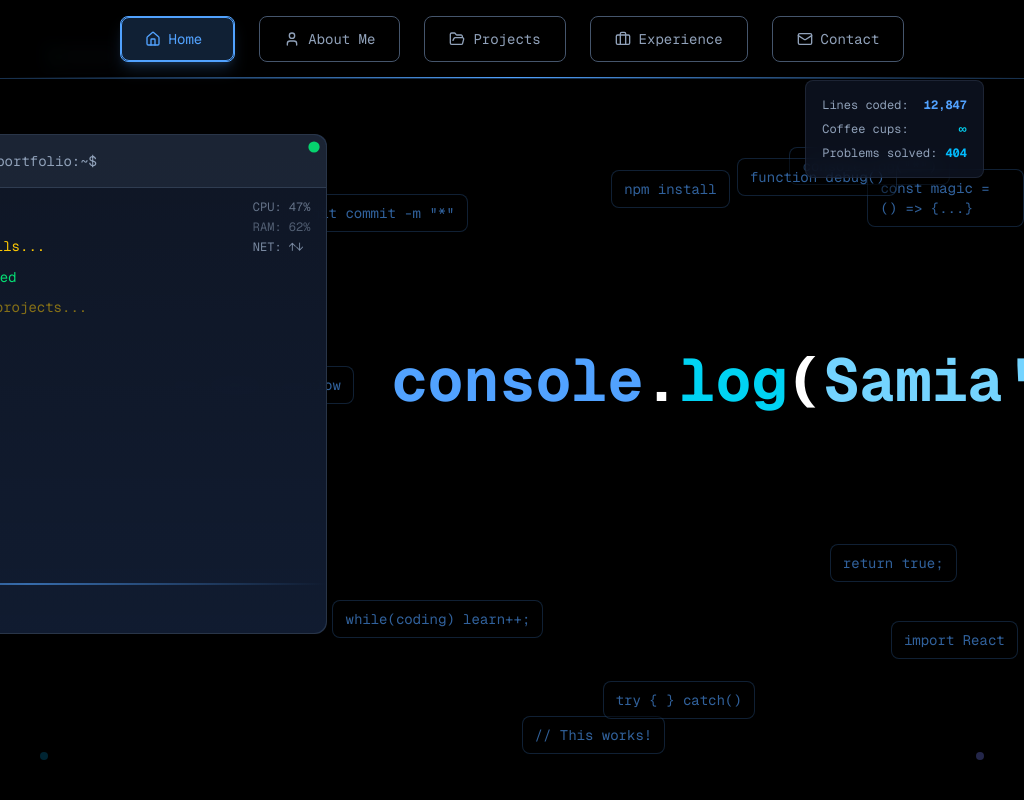
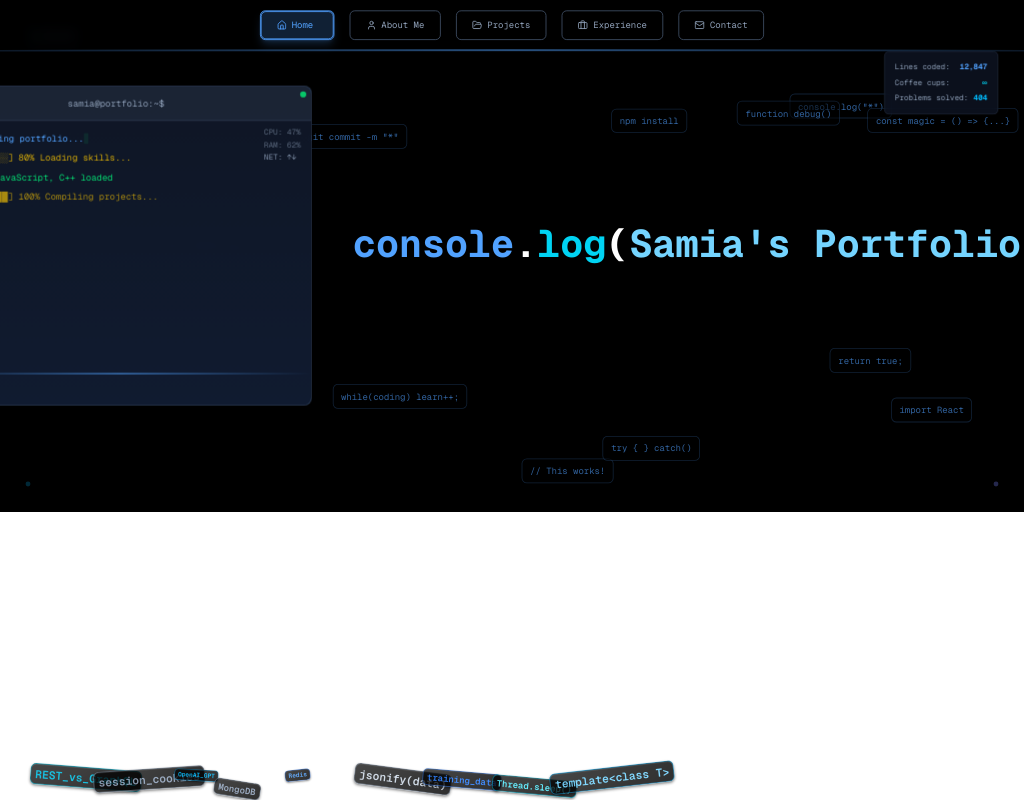
Before and after one commit to SamiaIslam22/portfolio-template, a Next.js app: page / in a window 1024 px wide. Shown: the top 800 px of the page. Built offline with nearby package versions, Linux system fonts and the light colour scheme.

Commit message:
Backup current version before responsive fixes

```diff
--- a/src/app/globals.css
+++ b/src/app/globals.css
@@ -32,13 +32,57 @@ body {
   background-size: 50px 50px;
 }
 
-/* Simple mobile scaling - this will definitely work */
+/* ZOOM OUT FIX - Keep your original design but make it smaller */
+
+/* For laptops and large screens - zoom out to 85% */
+@media screen and (min-width: 1024px) and (max-width: 1600px) {
+  html {
+    zoom: 0.85;
+  }
+
+  /* Fallback for browsers that don't support zoom */
+  body {
+    transform: scale(0.85);
+    transform-origin: top left;
+    width: 118%; /* 100 / 0.85 */
+    height: 118%;
+  }
+}
+
+/* For very large screens - zoom out to 90% */
+@media screen and (min-width: 1600px) {
+  html {
+    zoom: 0.9;
+  }
+
+  body {
+    transform: scale(0.9);
+    transform-origin: top left;
+    width: 111%; /* 100 / 0.9 */
+    height: 111%;
+  }
+}
+
+/* For smaller laptops - zoom out more */
+@media screen and (min-width: 768px) and (max-width: 1024px) {
+  html {
+    zoom: 0.8;
+  }
+
+  body {
+    transform: scale(0.8);
+    transform-origin: top left;
+    width: 125%; /* 100 / 0.8 */
+    height: 125%;
+  }
+}
+
+/* Keep your original mobile scaling */
 @media screen and (max-width: 768px) {
   html {
     zoom: 0.67;
   }
 
-  /* Alternative fallback for browsers that don't support zoom */
   body {
     transform: scale(0.67);
     transform-origin: top left;
```
